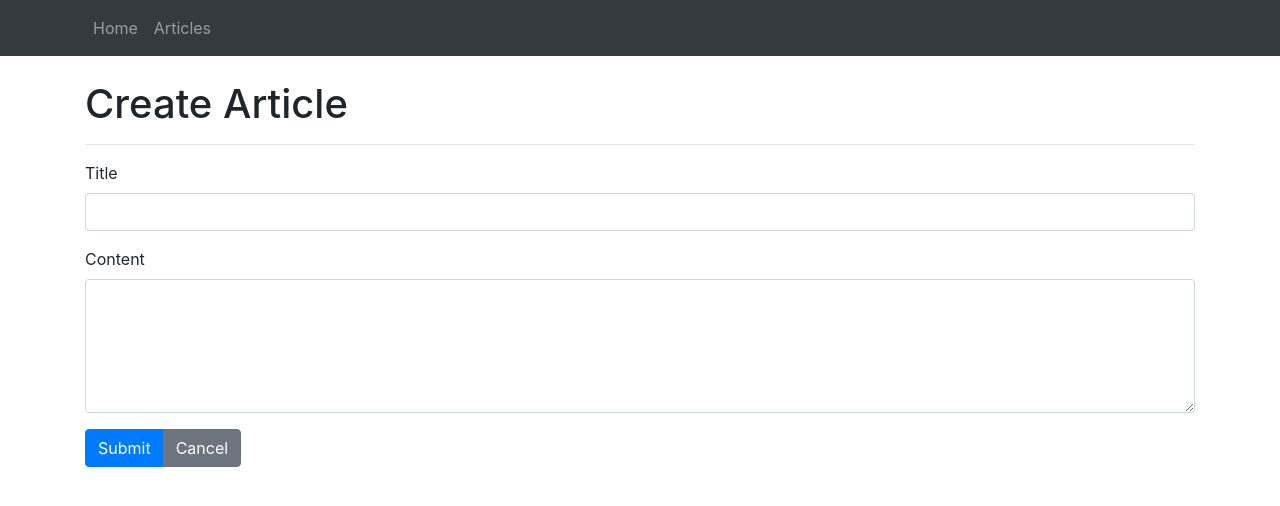
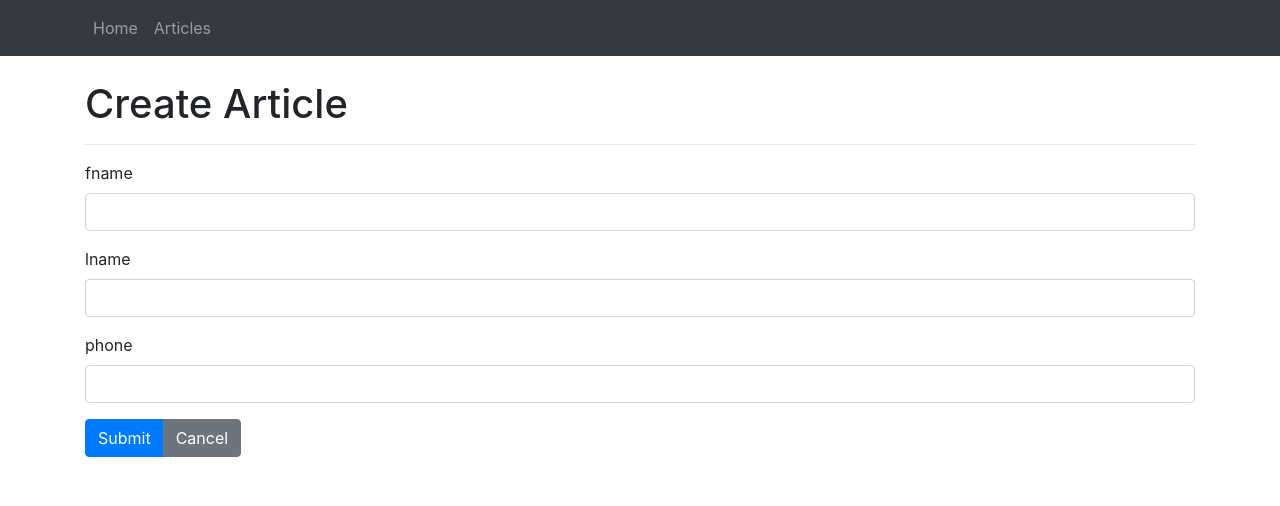
Before and after one commit to steve981cr/mern-with-react-hooks, a React (Create React App) app in the folder client/: page /articles/new in a window 1280 px wide. Shown: the top 506 px of the page. Built offline with nearby package versions, Linux system fonts and the light colour scheme.

Commit message:
data model changed

```diff
--- a/client/src/components/articles/ArticleAdd.js
+++ b/client/src/components/articles/ArticleAdd.js
@@ -1,22 +1,22 @@
-import React, { useState } from "react";
+import React, { useState } from 'react';
 import { post } from 'axios';
 
 function ArticleAdd(props) {
-  const initialState = { title: '', content: '' }
-  const [article, setArticle] = useState(initialState)
+  const initialState = { fname: '', lname: '', phone: '' };
+  const [article, setArticle] = useState(initialState);
 
   function handleChange(event) {
-    setArticle({...article, [event.target.name]: event.target.value})
+    setArticle({ ...article, [event.target.name]: event.target.value });
   }
 
   function handleSubmit(event) {
     event.preventDefault();
-    if(!article.title || !article.content ) return
+    if (!article.fname || !article.lname || !article.phone) return;
     async function postArticle() {
       try {
         const response = await post('/api/articles', article);
         props.history.push(`/articles/${response.data._id}`);
-      } catch(error) {
+      } catch (error) {
         console.log('error', error);
       }
     }
@@ -24,25 +24,53 @@ function ArticleAdd(props) {
   }
 
   function handleCancel() {
-    props.history.push("/articles");
+    props.history.push('/articles');
   }
 
   return (
     <div>
       <h1>Create Article</h1>
-      <hr/>
+      <hr />
       <form onSubmit={handleSubmit}>
         <div className="form-group">
-          <label>Title</label>
-          <input name="title" type="text" value={article.title} onChange={handleChange} className="form-control" />
+          <label>fname</label>
+          <input
+            name="fname"
+            type="text"
+            value={article.fname}
+            onChange={handleChange}
+            className="form-control"
+          />
         </div>
         <div className="form-group">
-          <label>Content</label>
-          <textarea name="content" rows="5" value={article.content} onChange={handleChange} className="form-control" />
+          <label>lname</label>
+          <input
+            name="lname"
+            type="text"
+            value={article.lname}
+            onChange={handleChange}
+            className="form-control"
+          />
+        </div>
+        <div className="form-group">
+          <label>phone</label>
+          <input
+            name="phone"
+            type="text"
+            value={article.phone}
+            onChange={handleChange}
+            className="form-control"
+          />
         </div>
         <div className="btn-group">
           <input type="submit" value="Submit" className="btn btn-primary" />
-          <button type="button" onClick={handleCancel} className="btn btn-secondary">Cancel</button>
+          <button
+            type="button"
+            onClick={handleCancel}
+            className="btn btn-secondary"
+          >
+            Cancel
+          </button>
         </div>
       </form>
     </div>
--- a/client/src/components/articles/ArticleInfo.js
+++ b/client/src/components/articles/ArticleInfo.js
@@ -1,44 +1,57 @@
-import React, { useState, useEffect } from "react";
+import React, { useState, useEffect } from 'react';
 import axios from 'axios';
 import { Link } from 'react-router-dom';
 
 function ArticleInfo(props) {
   const [article, setArticle] = useState({});
 
-  useEffect(function() {
+  useEffect(
+    function() {
       async function getArticle() {
         try {
-        const response = await axios.get(`/api/articles/${props.match.params._id}`);
+          const response = await axios.get(
+            `/api/articles/${props.match.params._id}`
+          );
           setArticle(response.data);
-      } catch(error) {
+        } catch (error) {
           console.log('error', error);
         }
       }
       getArticle();
-  }, [props]);
+    },
+    [props]
+  );
 
   async function handleDelete() {
     try {
       await axios.delete(`/api/articles/${props.match.params._id}`);
-      props.history.push("/articles");
-    } catch(error) {
+      props.history.push('/articles');
+    } catch (error) {
       console.error(error);
     }
   }
 
   return (
     <div>
-      <h2>{article.title}</h2>
+      <h2>{article.fname}</h2>
+      <p>{article.lname}</p>
+      <p>{article.phone}</p>
       <small>_id: {article._id}</small>
-      <p>{article.content}</p>
+      <br />
       <div className="btn-group">
-        <Link to={`/articles/${article._id}/edit`} className="btn btn-primary">Edit</Link>
-        <button onClick={handleDelete} className="btn btn-danger">Delete</button>
-        <Link to="/articles" className="btn btn-secondary">Close</Link>
+        <Link to={`/articles/${article._id}/edit`} className="btn btn-primary">
+          Edit
+        </Link>
+        <button onClick={handleDelete} className="btn btn-danger">
+          Delete
+        </button>
+        <Link to="/articles" className="btn btn-secondary">
+          Close
+        </Link>
       </div>
-      <hr/>
+      <hr />
     </div>
   );
-};
+}
 
 export default ArticleInfo;
--- a/client/src/components/articles/ArticleList.js
+++ b/client/src/components/articles/ArticleList.js
@@ -1,16 +1,16 @@
 import React, { useState, useEffect } from 'react';
-import  axios  from 'axios';
+import axios from 'axios';
 import { Link } from 'react-router-dom';
 
 function ArticleList() {
-  const [articles, setArticles] = useState([])
+  const [articles, setArticles] = useState([]);
 
   useEffect(function() {
     async function getArticles() {
       try {
-        const response = await axios.get("/api/articles");
+        const response = await axios.get('/api/articles');
         setArticles(response.data);
-      } catch(error) {
+      } catch (error) {
         console.log('error', error);
       }
     }
@@ -21,20 +21,24 @@ function ArticleList() {
     <div>
       <h2>
         Articles
-        <Link to="/articles/new" className="btn btn-primary float-right">Create Article</Link>
+        <Link to="/articles/new" className="btn btn-primary float-right">
+          Create Article
+        </Link>
       </h2>
-      <hr/>
-      {articles.map((article) => {
-        return(
+      <hr />
+      {articles.map(article => {
+        return (
           <div key={article._id}>
-            <h4><Link to={`/articles/${article._id}`}>{article.title}</Link></h4>
+            <h4>
+              <Link to={`/articles/${article._id}`}>{article.fname}</Link>
+            </h4>
             <small>_id: {article._id}</small>
-            <hr/>
+            <hr />
           </div>
-        )
+        );
       })}
     </div>
-  )
+  );
 }
 
 export default ArticleList;
--- a/client/src/components/pages/Home.js
+++ b/client/src/components/pages/Home.js
@@ -1,6 +1,5 @@
 import React, { useState, useEffect } from 'react';
 import axios from 'axios';
-import { Link } from 'react-router-dom';
 
 function Home() {
   const [articles, setArticles] = useState([]);
@@ -19,26 +18,24 @@ function Home() {
     getArticles();
   }, []);
 
-  console.log(articles);
-
   const handleChange = e => {
     setSearchTerm(e.target.value);
   };
 
   useEffect(() => {
     const results = articles.filter(article =>
-      article.title.includes(searchTerm)
+      article.fname.includes(searchTerm)
     );
     setSearchResults(results);
-  }, [searchTerm]);
+  }, [searchTerm, articles]);
 
   return (
     <div>
       <input type="text" value={searchTerm} onChange={handleChange} />
       <ul>
-        {searchResults.map(item => (
-          <li>
-            {item.title} - {item.content}
+        {searchResults.map((item, key) => (
+          <li key={key}>
+            {item.fname} - {item.lname} - {item.phone}
           </li>
         ))}
       </ul>
```
Also changed, not shown: 1 other file (tests, documents, lock files or other folders). Lines whose indentation alone changed are shown as unchanged.
